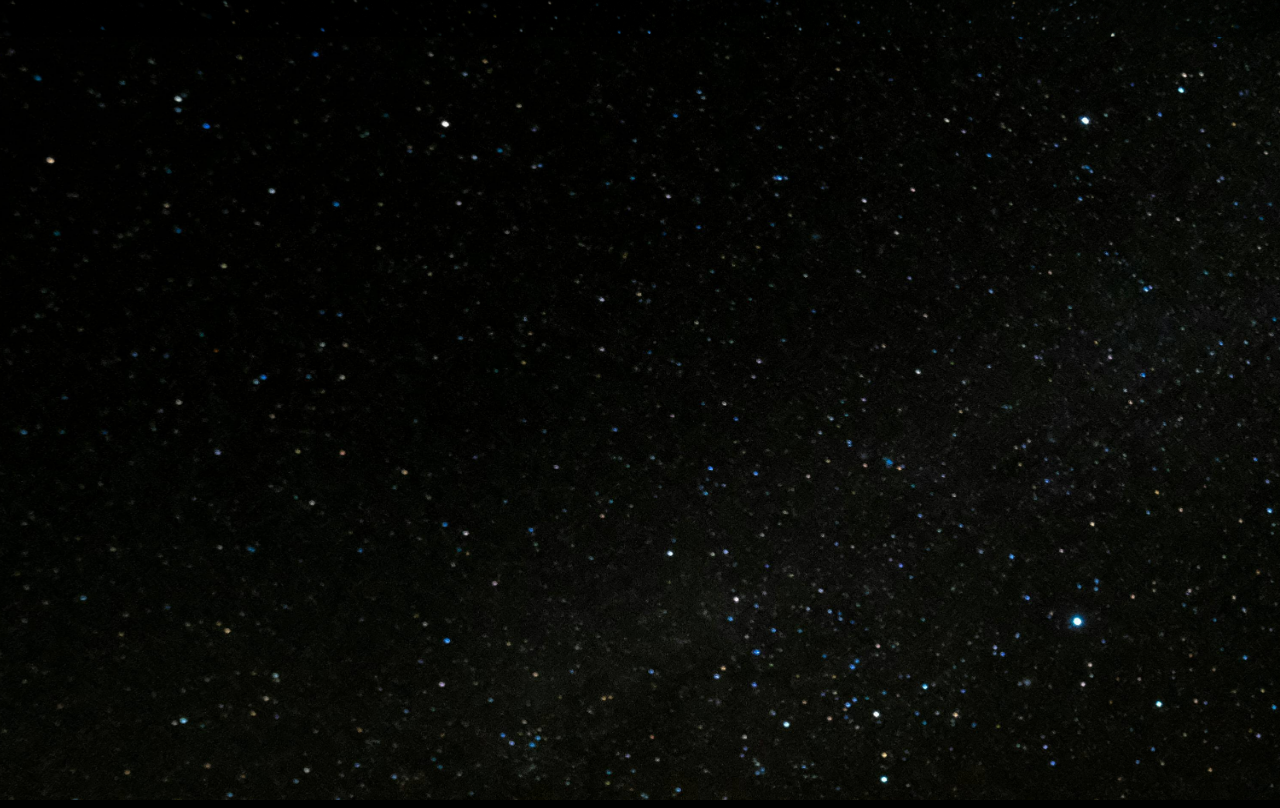
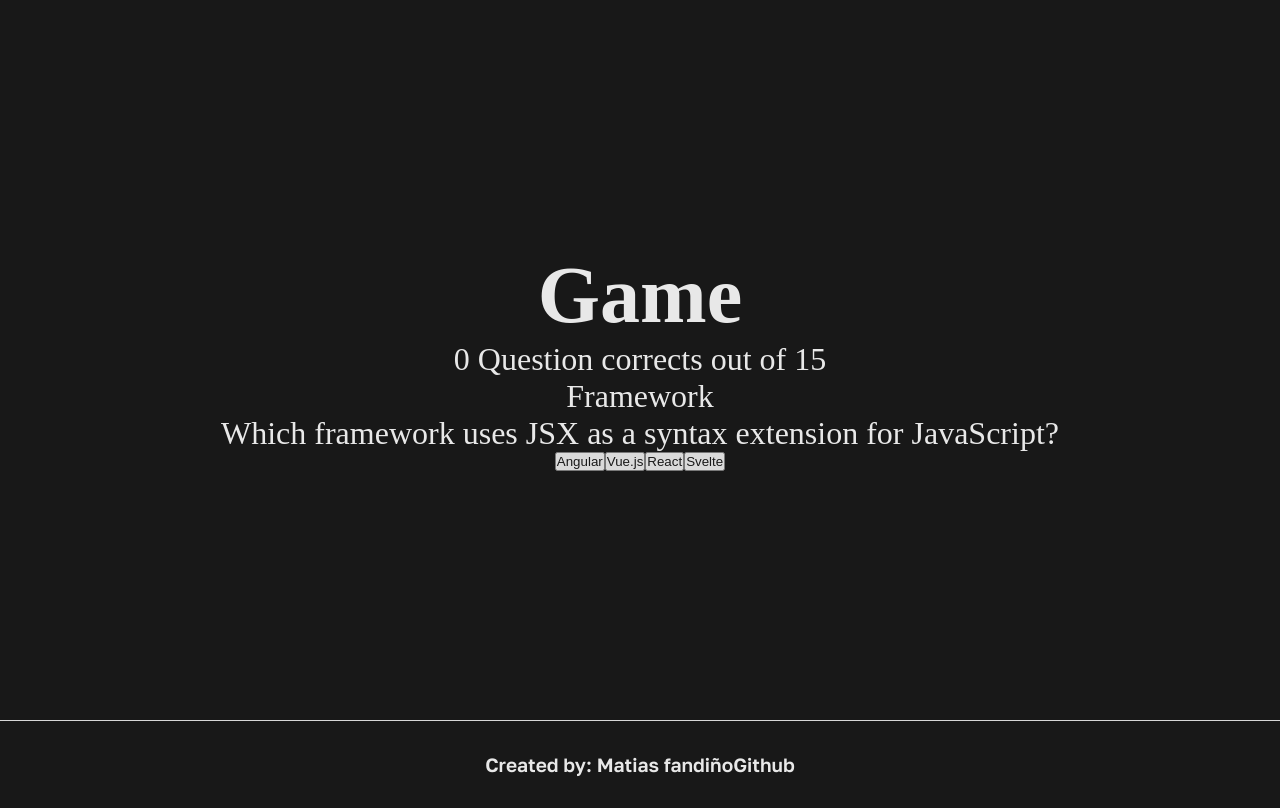
Before and after one commit to matifandy8/guess-the-framework, a Next.js app: page /game in a window 1280 px wide. Built offline with nearby package versions, Linux system fonts and the light colour scheme.

Commit message:
feat game page

```diff
--- /dev/null
+++ b/src/app/data/questions.ts
@@ -0,0 +1,124 @@
+export const gameData: GameData = {
+  questions: [
+    {
+      id: 1,
+      type: "framework",
+      question:
+        "Which framework uses JSX as a syntax extension for JavaScript?",
+      options: ["Angular", "Vue.js", "React", "Svelte"],
+      answer: "React",
+    },
+    {
+      id: 2,
+      type: "framework",
+      question:
+        "Which framework uses a component-based architecture with a reactive system?",
+      options: ["React", "Angular", "Vue.js", "Ember.js"],
+      answer: "Vue.js",
+    },
+    {
+      id: 3,
+      type: "framework",
+      question:
+        "This framework is known for its TypeScript-based approach and robust dependency injection system. Which one is it?",
+      options: ["Angular", "React", "Backbone.js", "Meteor"],
+      answer: "Angular",
+    },
+    {
+      id: 4,
+      type: "css_library",
+      question:
+        "Which of the following CSS libraries is known for its flexible grid system and utility classes for responsive design?",
+      options: ["Bootstrap", "Foundation", "Tailwind CSS", "Bulma"],
+      answer: "Tailwind CSS",
+    },
+    {
+      id: 5,
+      type: "css_library",
+      question:
+        "Which popular CSS library was originally developed by Twitter and is known for its mobile-first approach?",
+      options: ["Bulma", "Materialize", "Bootstrap", "Foundation"],
+      answer: "Bootstrap",
+    },
+    {
+      id: 6,
+      type: "framework",
+      question:
+        "This framework uses a configuration file called `svelte.config.js` and is known for generating highly optimized code.",
+      options: ["React", "Angular", "Svelte", "Vue.js"],
+      answer: "Svelte",
+    },
+    {
+      id: 7,
+      type: "css_library",
+      question:
+        "Which CSS library focuses on following Google's Material Design guidelines?",
+      options: ["Bootstrap", "Tailwind CSS", "Materialize", "Foundation"],
+      answer: "Materialize",
+    },
+    {
+      id: 8,
+      type: "framework",
+      question:
+        "Which framework emphasizes convention over configuration and uses Ember CLI as its build system?",
+      options: ["Ember.js", "Backbone.js", "Angular", "Vue.js"],
+      answer: "Ember.js",
+    },
+    {
+      id: 9,
+      type: "framework",
+      question:
+        "Which framework is described as 'a JavaScript library for building user interfaces' and is maintained by Facebook?",
+      options: ["React", "Vue.js", "Svelte", "Angular"],
+      answer: "React",
+    },
+    {
+      id: 10,
+      type: "css_library",
+      question:
+        "Which CSS library is known for its lightweight, modular approach and provides a responsive, mobile-first grid system?",
+      options: ["Bulma", "Bootstrap", "Tailwind CSS", "Foundation"],
+      answer: "Foundation",
+    },
+    {
+      id: 11,
+      type: "css_library",
+      question:
+        "Which CSS framework uses class names like `.container`, `.row`, and `.col` to manage responsive layouts?",
+      options: ["Bootstrap", "Bulma", "Tailwind CSS", "Foundation"],
+      answer: "Bootstrap",
+    },
+    {
+      id: 12,
+      type: "framework",
+      question:
+        "Which framework uses a 'reactivity' model where data binding updates the DOM automatically?",
+      options: ["Vue.js", "React", "Angular", "Svelte"],
+      answer: "Vue.js",
+    },
+    {
+      id: 13,
+      type: "css_library",
+      question:
+        "Which CSS library is utility-first, allowing you to style components by applying classes directly in your HTML?",
+      options: ["Tailwind CSS", "Bootstrap", "Bulma", "Foundation"],
+      answer: "Tailwind CSS",
+    },
+    {
+      id: 14,
+      type: "framework",
+      question:
+        "Which JavaScript framework uses the 'JSX' syntax and emphasizes a component-based architecture?",
+      options: ["Angular", "React", "Vue.js", "Ember.js"],
+      answer: "React",
+    },
+    {
+      id: 15,
+      type: "css_library",
+      question:
+        "Which CSS library provides a pre-built collection of components that adhere to Material Design principles?",
+      options: ["Materialize", "Bulma", "Tailwind CSS", "Bootstrap"],
+      answer: "Materialize",
+    },
+  ],
+};
--- a/src/app/game/page.tsx
+++ b/src/app/game/page.tsx
@@ -1,9 +1,65 @@
+"use client";
+import { useState } from "react";
+import { gameData } from "../data/questions";
 import styles from "./styles.module.css";
 
 export default function Game() {
+  const [currentIndex, setCurrentIndex] = useState(0);
+  const [score, setScore] = useState(0);
+  const [showNextButton, setShowNextButton] = useState(false);
+
+  const questions = gameData.questions;
+
+  const handleGuess = (option: string) => {
+    if (option === questions[currentIndex].answer) {
+      setScore(score + 1);
+      alert("Correct!");
+      setShowNextButton(true);
+    } else {
+      alert("Wrong!");
+      setShowNextButton(true);
+    }
+    if (currentIndex === questions.length - 1) {
+      alert(`Game over! Your score is ${score}`);
+      setCurrentIndex(0);
+      setScore(0);
+    }
+  };
+
   return (
     <div className={styles.container}>
-      <h1>Game</h1>
+      <h1 className={styles.title}>Game</h1>
+      <span className={styles.score}>
+        {score} Question corrects out of {questions.length}
+      </span>
+      <p className={styles.question}>
+        {questions[currentIndex].type === "framework"
+          ? "Framework"
+          : "CSS Library"}
+      </p>
+      <p className={styles.question}>{questions[currentIndex].question}</p>
+      <div className={styles.options}>
+        {questions[currentIndex].options.map((option) => (
+          <button
+            key={option}
+            className={styles.option}
+            onClick={() => handleGuess(option)}
+          >
+            {option}
+          </button>
+        ))}
+      </div>
+      {showNextButton === true && (
+        <button
+          className={styles.nextButton}
+          onClick={() => {
+            setCurrentIndex(currentIndex + 1);
+            setShowNextButton(false);
+          }}
+        >
+          Next
+        </button>
+      )}
     </div>
   );
 }
--- a/src/app/game/styles.module.css
+++ b/src/app/game/styles.module.css
@@ -0,0 +1,22 @@
+.container {
+  display: flex;
+  flex-direction: column;
+  justify-content: center;
+  align-items: center;
+  min-height: 90vh;
+}
+
+.title {
+  font-size: 5rem;
+  color: white;
+}
+
+.question {
+  font-size: 2rem;
+  color: white;
+}
+
+.score {
+  font-size: 2rem;
+  color: white;
+}
--- a/src/app/globals.css
+++ b/src/app/globals.css
@@ -17,44 +17,23 @@
   padding: 0;
   margin: 0;
 }
-@keyframes animateBackground {
-  0% {
-    background-position: 0% 0%;
-  }
-  50% {
-    background-position: 100% 100%;
-  }
-  100% {
-    background-position: 0% 0%;
-  }
-}
 
-@keyframes animateOpacity {
-  0%,
-  100% {
-    opacity: 1;
-  }
-  50% {
-    opacity: 0.9;
-  }
-}
 html,
 body {
   max-width: 100vw;
   overflow-x: hidden;
   margin: 0;
   padding: 0;
-  background-color: #000000;
-  background-image: url("../../public/stars.jpeg");
-  background-size: cover;
-  background-position: center;
-  background-repeat: no-repeat;
-  background-attachment: fixed;
-  background-clip: border-box;
+  background-color: rgb(21 32 43);
   opacity: 0.9;
   background-size: 200% 200%;
-  animation: animateBackground 10s linear infinite,
-    animateOpacity 5s ease-in-out infinite;
+  background-image: linear-gradient(
+    45deg,
+    rgb(0 0 0) 0%,
+    rgb(0 0 0) 50%,
+    rgb(0 0 0) 100%
+  );
+  animation: animateBackground 5s ease infinite;
 }
 
 body {
@@ -69,3 +48,21 @@ a {
   color: inherit;
   text-decoration: none;
 }
+
+footer {
+  display: flex;
+  flex: 1;
+  padding: 2rem 0;
+  border-top: 1px solid #eaeaea;
+  justify-content: center;
+  color: white;
+  font-weight: bold;
+  font-family: var(--font-golos);
+  font-size: 1.2rem;
+  z-index: 1;
+}
+.footer__link {
+}
+.footer__link:hover {
+  color: var(--color-orange);
+}
--- a/src/app/layout.tsx
+++ b/src/app/layout.tsx
@@ -4,11 +4,9 @@ import "./globals.css";
 export const metadata = {
   title: "Guess the framework",
   description: "Guess the framework that you are using",
-
   icons: {
     icon: "../public/logo.webp",
   },
-
   openGraph: {
     title: "Guess the framework",
     description: "Guess the framework that you are using",
@@ -33,7 +31,20 @@ export default function RootLayout({
 }) {
   return (
     <html lang="en">
-      <body className={styles.body}>{children}</body>
+      <body className={styles.body}>
+        {children}
+        <footer>
+          <p>Created by: Matias fandiño</p>
+          <a
+            href="https://github.com/matifandy8"
+            target="_blank"
+            rel="noreferrer noopener"
+            className="footer__link"
+          >
+            Github
+          </a>
+        </footer>
+      </body>
     </html>
   );
 }
--- a/src/app/page.module.css
+++ b/src/app/page.module.css
@@ -3,7 +3,7 @@
   flex-direction: column;
   justify-content: center;
   align-items: center;
-  min-height: 100vh;
+  min-height: 90vh;
 }
 
 .presentation {
--- /dev/null
+++ b/src/app/types/questions.ts
@@ -0,0 +1,11 @@
+type Question = {
+  id: number;
+  type: "framework" | "css_library";
+  question: string;
+  options: string[];
+  answer: string;
+};
+
+type GameData = {
+  questions: Question[];
+};
```
